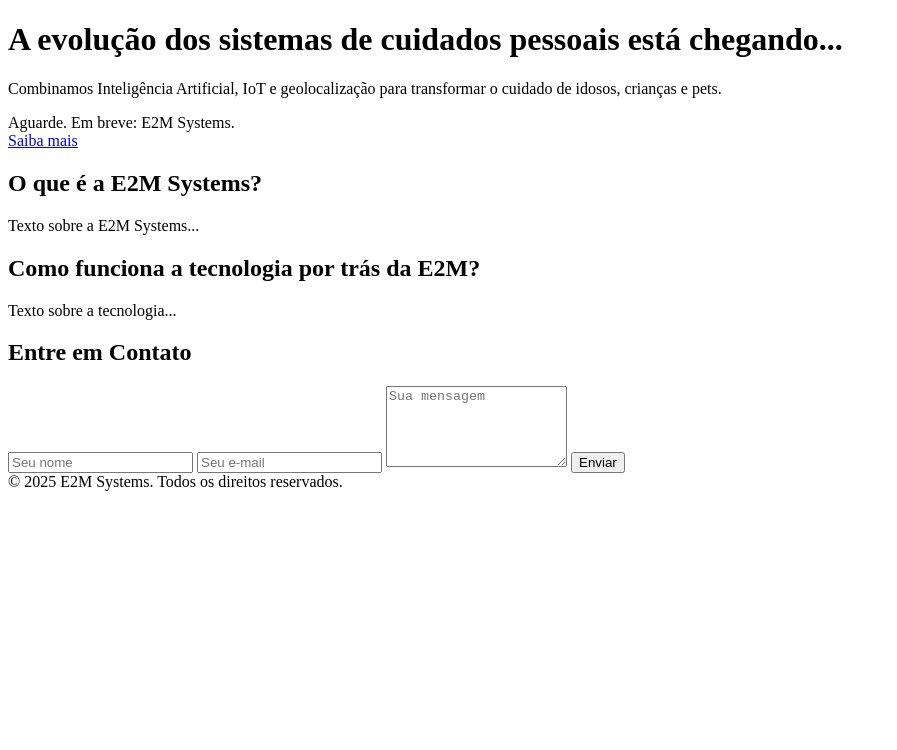
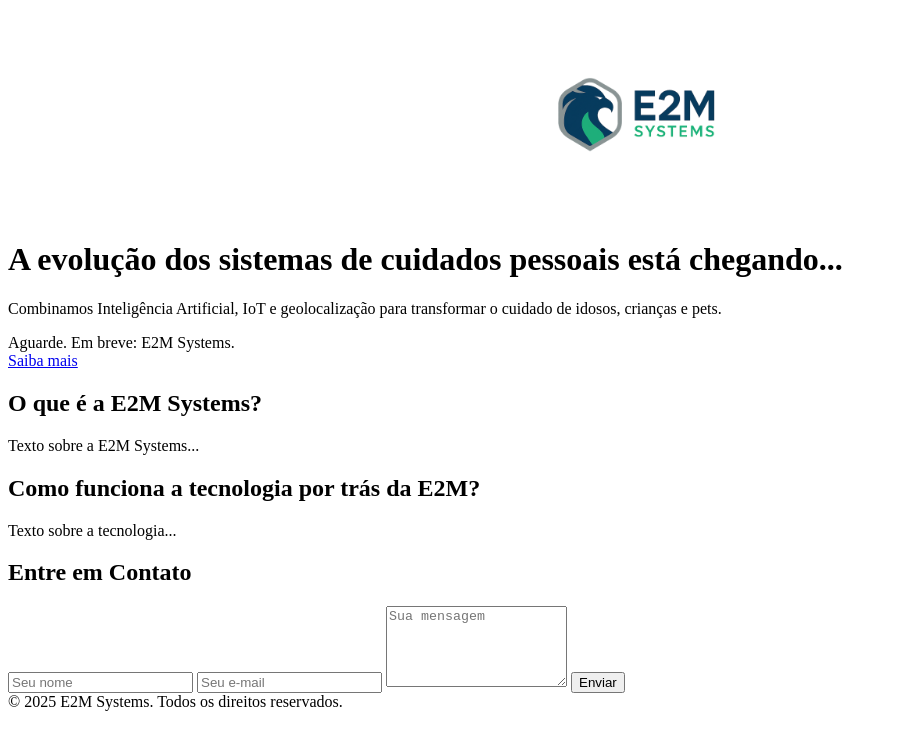
Before and after one commit to E2MSystems/e2msystems.github.io, a plain HTML site: page index.html in a window 1280 px wide. Shown: the whole page, without its empty margins (0-897 px from the left). Drawn offline with Linux system fonts and the light colour scheme.

Commit message:
Update index.html

```diff
--- a/index.html
+++ b/index.html
@@ -7,6 +7,7 @@
   <title>E2M Systems - A Evolução em Cuidado Pessoal</title>
 </head>
 <body>
+  <img src="E2M_Logo_Final_HD.png" alt="Logo E2M Systems" style="max-width: 200px; margin: 20px auto; display: block;" />
   <h1 id="heroTitle">A evolução dos sistemas de cuidados pessoais está chegando...</h1>
   <p id="heroText">Combinamos Inteligência Artificial, IoT e geolocalização para transformar o cuidado de idosos, crianças e pets.</p>
   <div class="teaser" id="teaser">Aguarde. Em breve: E2M Systems.</div>
```
